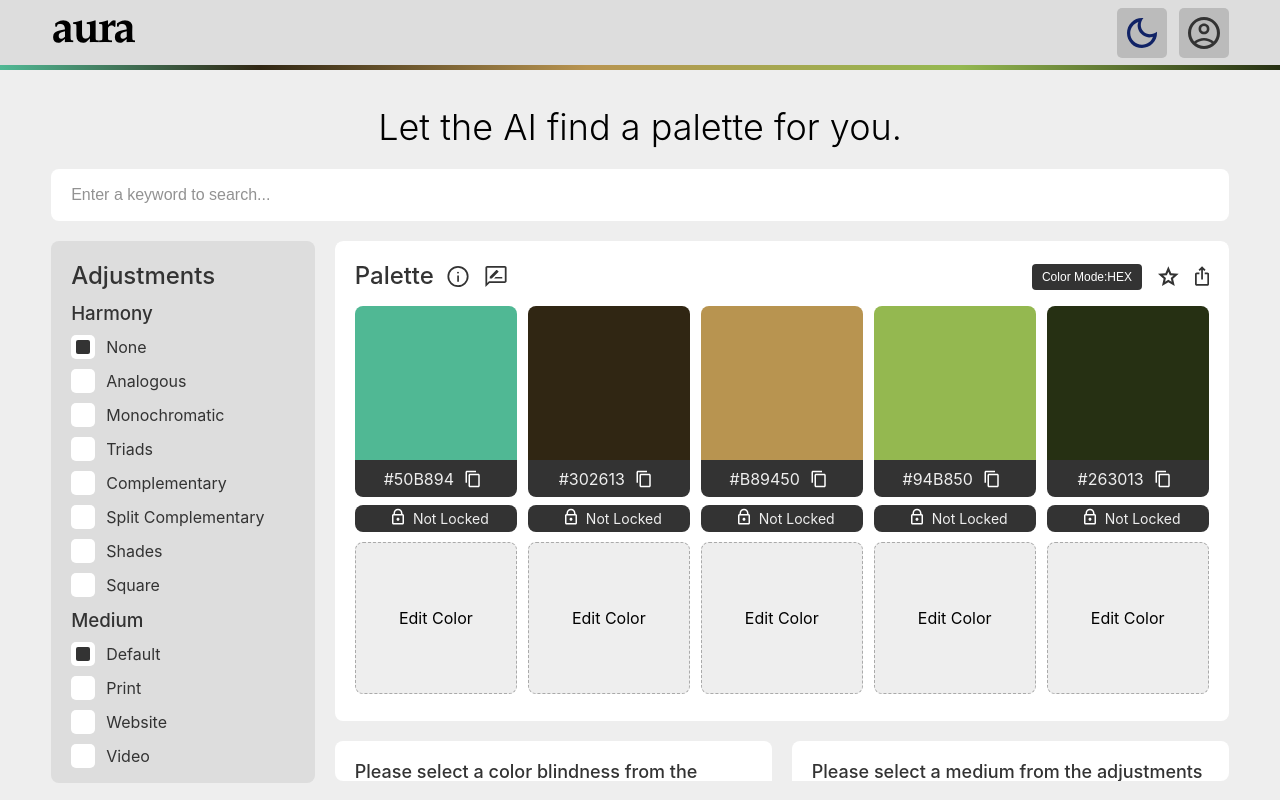
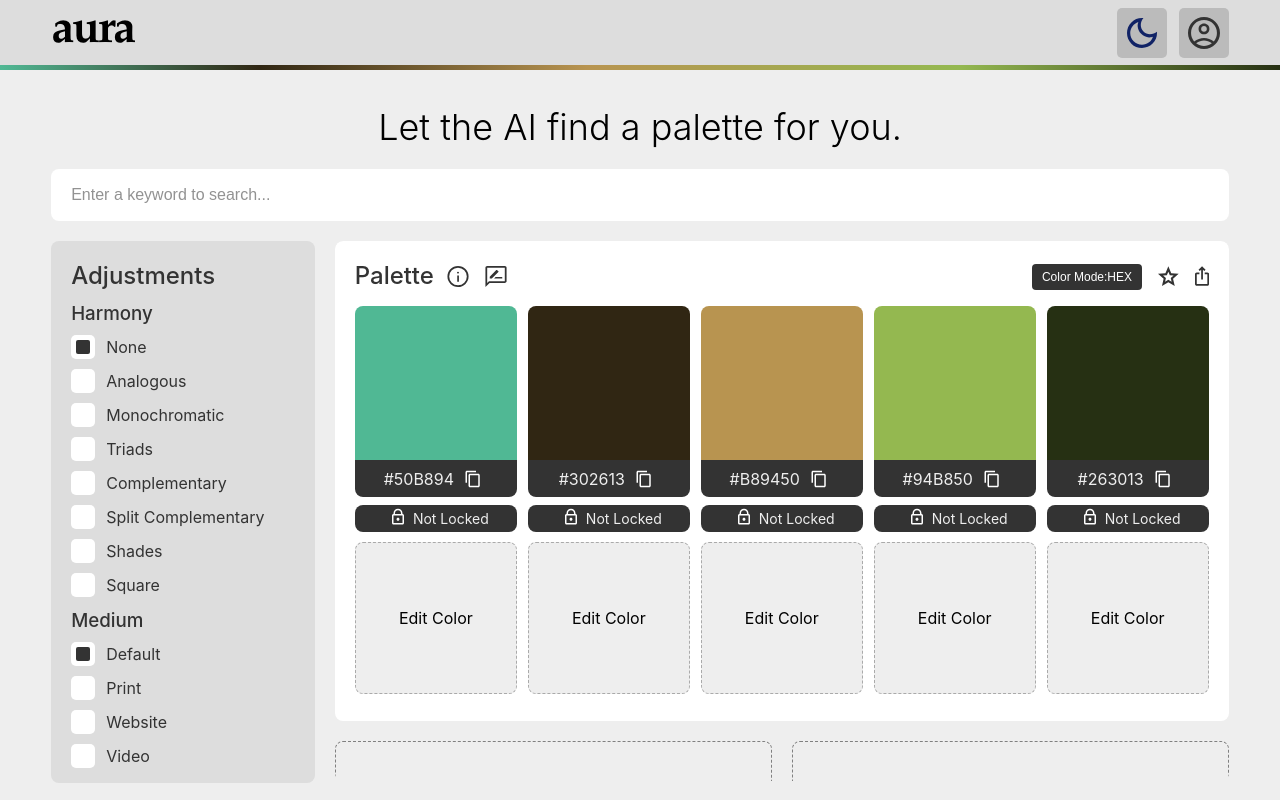
Before and after one commit to solomonNSI/AuraPalette, a React app in the folder aura-palette/: page / in a window 1280 px wide. Built offline with nearby package versions, Linux system fonts and the light colour scheme.

Commit message:
Choose from right text style UI

```diff
--- a/aura-palette/src/Components/Palette/Palette.js
+++ b/aura-palette/src/Components/Palette/Palette.js
@@ -351,8 +351,8 @@ export const Palette = ({ palette, lock, setLock, setHarmony, harmony, setEdited
 
         <S.OtherPalettes className = {DarkMode}>
             {/* COLOR BLIND PALETTE */}
-            <S.ColorBlindColors className = {DarkMode} visible={!colorBlindnessVisible}>
-                <S.PaletteTitle className = {DarkMode}>Please select a color blindness from the adjustments menu</S.PaletteTitle>
+            <S.ColorBlindColors className={`choose ${DarkMode}`}  style = {{display: colorBlindnessVisible ? "none" : "flex" }}>
+                <S.PaletteTitle className={`chooseText ${DarkMode}`} >Please select a color blindness from the adjustments menu</S.PaletteTitle>
             </S.ColorBlindColors>
             <S.ColorBlindColors className = {DarkMode} visible={colorBlindnessVisible}>
                 <S.PaletteTitle className = {DarkMode}> People with {colorBlindness} see the palette like this:</S.PaletteTitle>
@@ -362,8 +362,8 @@ export const Palette = ({ palette, lock, setLock, setHarmony, harmony, setEdited
             </S.ColorBlindColors>
 
             {/* MEDIUMS PALETTE */}
-            <S.MediumColors className = {DarkMode} visible={!mediumVisible}>
-                <S.PaletteTitle className = {DarkMode}>Please select a medium from the adjustments menu</S.PaletteTitle>
+            <S.MediumColors className={`choose ${DarkMode}`} style = {{display: mediumVisible ? "none" : "flex" }}>
+                <S.PaletteTitle className={`chooseText ${DarkMode}`}>Please select a medium from the adjustments menu</S.PaletteTitle>
             </S.MediumColors>
             <S.MediumColors className = {DarkMode} visible={mediumVisible}>
                 <S.PaletteTitle className = {DarkMode}>For medium {medium} we suggest this palette:</S.PaletteTitle>
--- a/aura-palette/src/Components/Palette/style.js
+++ b/aura-palette/src/Components/Palette/style.js
@@ -141,6 +141,22 @@ export const ColorBlindColors = styled.div`
     border-radius: 8px;
     padding: 20px;
     height: 145px;
+
+    &.choose {
+      border: 1px dashed grey;
+      background-color: #eeeeee;
+      display: flex;
+      align-items: center;
+      justify-content: center;
+
+      .chooseText {
+        color: #555555;
+        font-weight: 400;
+        text-align: center;
+        max-width: 300px;
+        margin: 0;
+      }
+    }
 
     &.dark {
       background-color: #000000;
--- a/aura-palette/src/index.css
+++ b/aura-palette/src/index.css
@@ -1,6 +1,6 @@
 body {
   margin: 0;
-  font-family: -apple-system, BlinkMacSystemFont, "Helvetica Neue", sans-serif;
+  font-family: -apple-system, BlinkMacSystemFont, "Helvetica Neue", Arial, sans-serif;
   -webkit-font-smoothing: antialiased;
   -moz-osx-font-smoothing: grayscale;
 }
```
